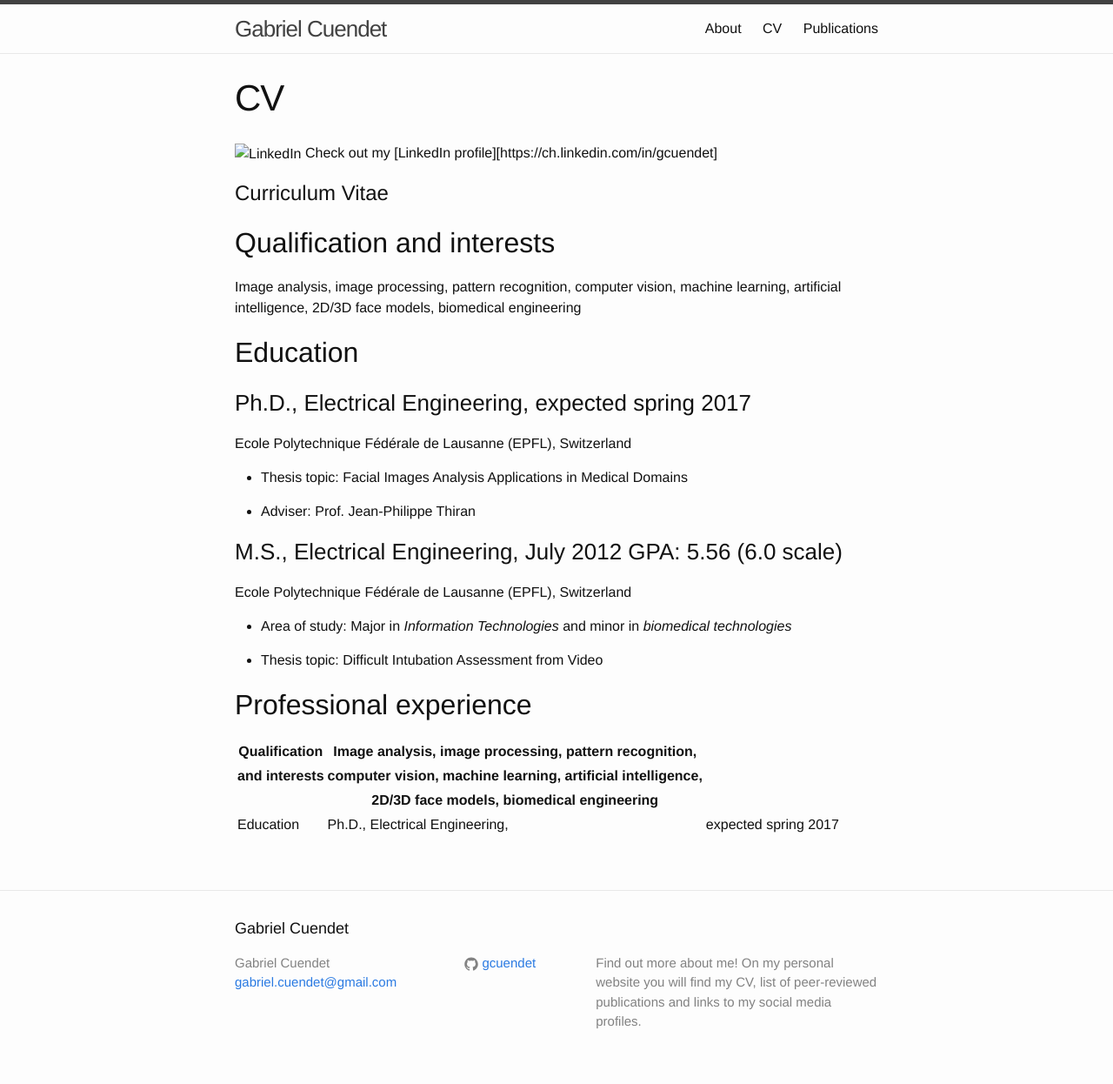
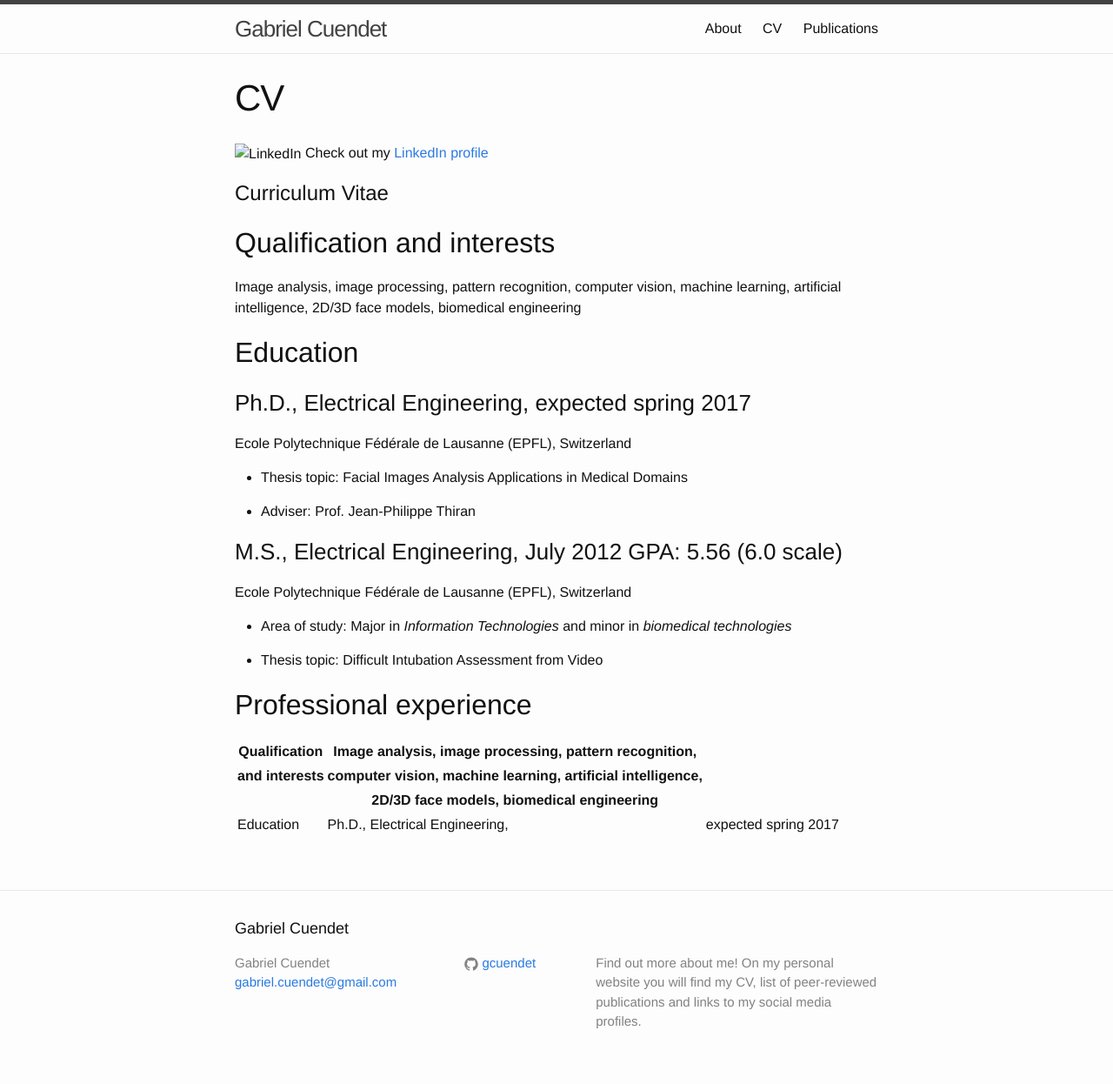
Before and after one commit to gcuendet/gcuendet.github.io, a Jekyll site: the page built from cv.md, in a window 1280 px wide. Shown: the whole page at 87% size. Built offline with Jekyll 4.4.1, drawn with Linux system fonts in a browser that asks for light colours.

Commit message:
Fix link to Linkedin profile

```diff
--- a/cv.md
+++ b/cv.md
@@ -5,7 +5,7 @@ permalink: /cv/
 ---
 
 ![LinkedIn](_ressources/_images/Logo-2C-21px-R.png) Check out my
-[LinkedIn profile][https://ch.linkedin.com/in/gcuendet]
+[LinkedIn profile](https://ch.linkedin.com/in/gcuendet)
 
 # Curriculum Vitae
 
```
